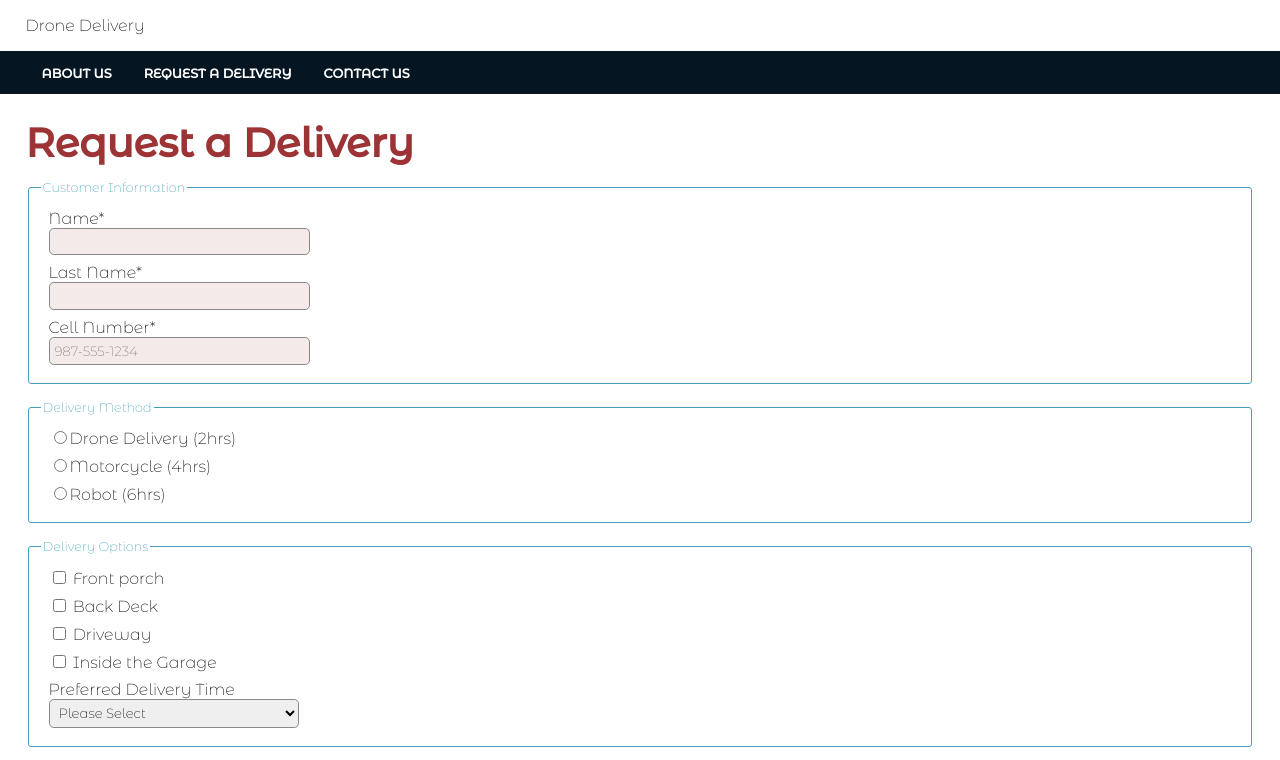
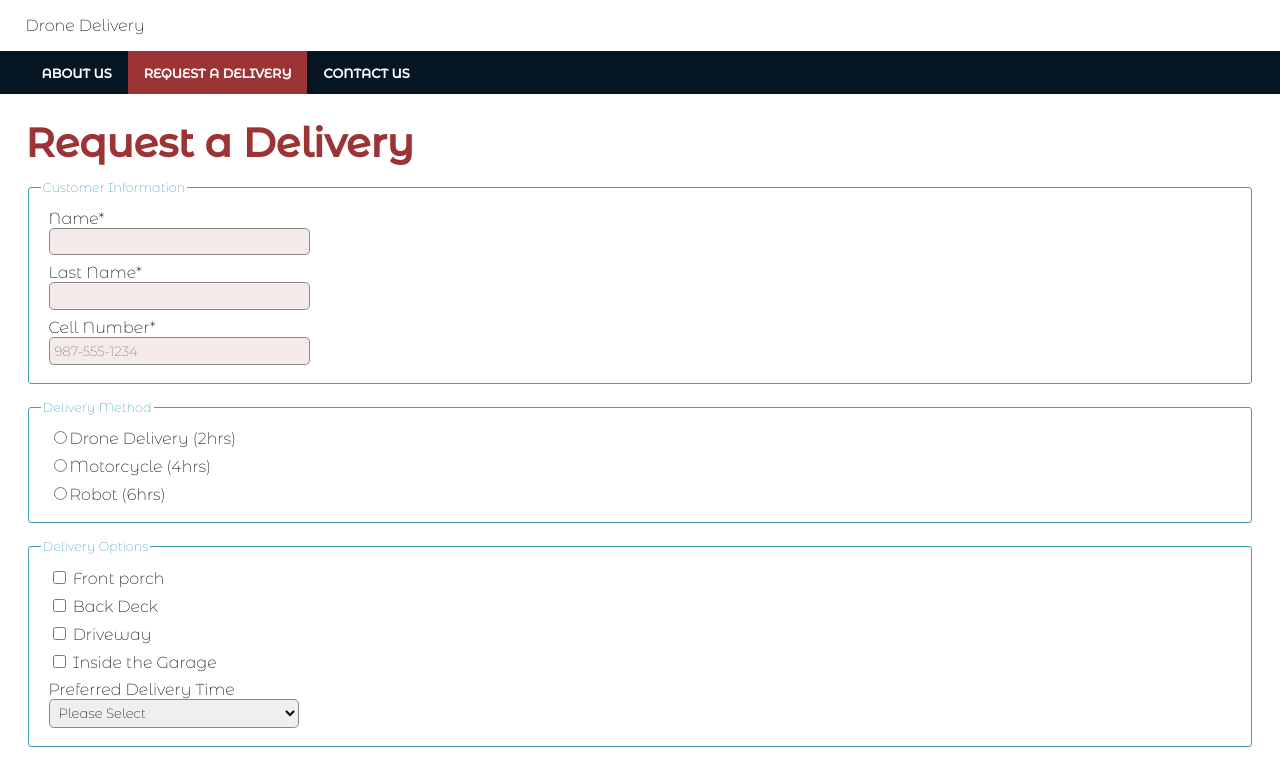
Before and after one commit to laurafilmc/dwdd1600, a plain HTML site: page 06follow-along/delivery.html in a window 1280 px wide. Shown: the top 760 px of the page. Drawn offline with Linux system fonts and the light colour scheme.

Commit message:
Didn't have class="active" on Delivery.html. V2

```diff
--- a/06follow-along/delivery.html
+++ b/06follow-along/delivery.html
@@ -25,7 +25,7 @@
     <nav>
         <ul>
             <li><a href="index.html">About Us</a></li>
-            <li><a href="delivery.html">Request a Delivery</a></li>
+            <li class="active"><a href="delivery.html">Request a Delivery</a></li>
             <li><a href="#">Contact Us</a></li>
         </ul>
     </nav>
```
